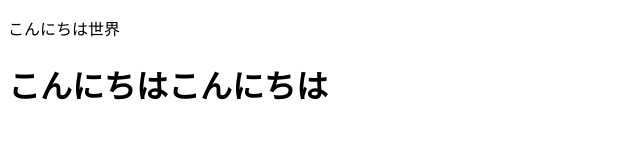
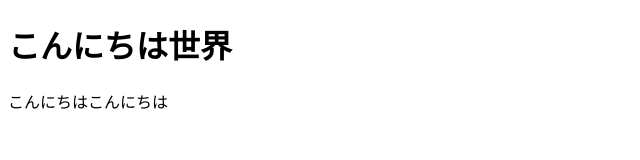
Before and after one commit to nakamoto02/WebSite20170517, a plain HTML site: page index.html in a window 1280 px wide. Shown: the whole page, without its empty margins (0-640 px from the left). Drawn offline with Linux system fonts and the light colour scheme.

Commit message:
Update index.html

```diff
--- a/index.html
+++ b/index.html
@@ -5,7 +5,7 @@
 <title>GodPower</title>
 </head>
 <body>
-  <p>こんにちは世界</p>
-  <h1>こんにちはこんにちは</h1>
+  <h1>こんにちは世界</h1>
+  <p>こんにちはこんにちは</p>
 </body>
 </html>
```
